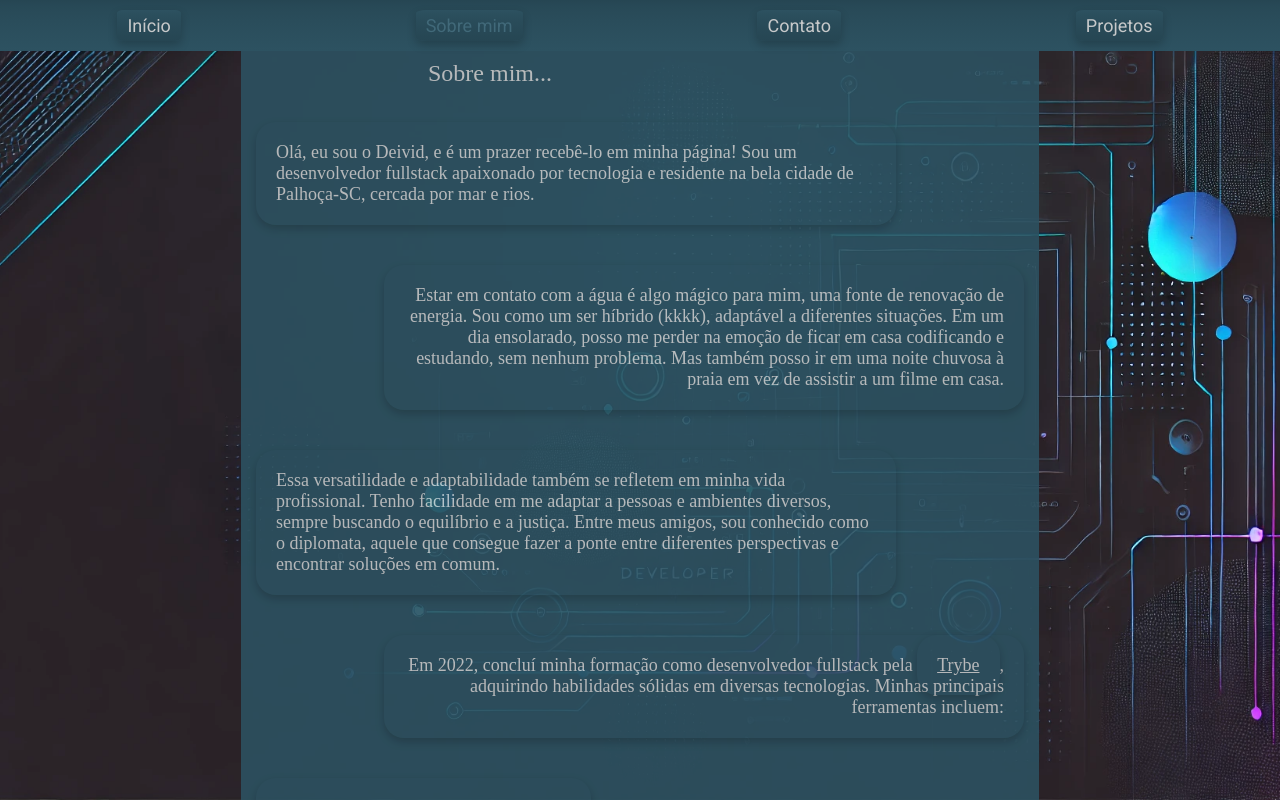
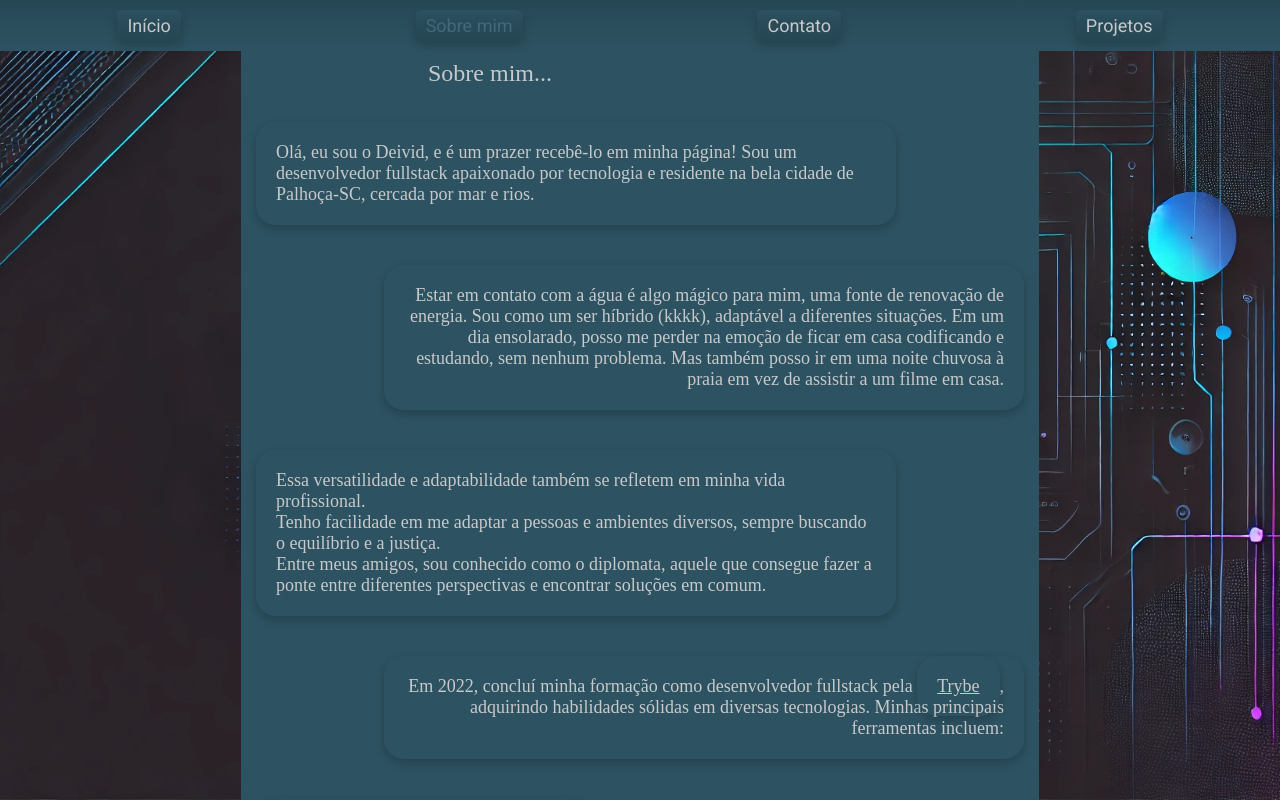
Before and after one commit to DeividBorges93/DeividBorges93.github.io, a React (Create React App) app: page /sobremim in a window 1280 px wide. Built offline with nearby package versions, Linux system fonts and the light colour scheme.

Commit message:
refactor(style): :art: corrects balloon displacement side

```diff
--- a/src/components/RenderAboutMe.jsx
+++ b/src/components/RenderAboutMe.jsx
@@ -12,7 +12,9 @@ export default function RenderAboutMe() {
           <p>Estar em contato com a água é algo mágico para mim, uma fonte de renovação de energia. Sou como um ser híbrido (kkkk), adaptável a diferentes situações. Em um dia ensolarado, posso me perder na emoção de ficar em casa codificando e estudando, sem nenhum problema. Mas também posso ir em uma noite chuvosa à praia em vez de assistir a um filme em casa.</p>
         </div>
         <div className="about-me-text">
-  <p>Essa versatilidade e adaptabilidade também se refletem em minha vida profissional. Tenho facilidade em me adaptar a pessoas e ambientes diversos, sempre buscando o equilíbrio e a justiça. Entre meus amigos, sou conhecido como o diplomata, aquele que consegue fazer a ponte entre diferentes perspectivas e encontrar soluções em comum.</p>
+          <p>Essa versatilidade e adaptabilidade também se refletem em minha vida profissional.</p>
+          <p>Tenho facilidade em me adaptar a pessoas e ambientes diversos, sempre buscando o equilíbrio e a justiça.</p>
+          <p>Entre meus amigos, sou conhecido como o diplomata, aquele que consegue fazer a ponte entre diferentes perspectivas e encontrar soluções em comum.</p>
         </div>
         <div className="about-me-text">
           <p>Em 2022, concluí minha formação como desenvolvedor fullstack pela <a className="about-me-text" rel="noopener noreferrer" target="blank" href="https://www.betrybe.com/">Trybe</a>, adquirindo habilidades sólidas em diversas tecnologias. Minhas principais ferramentas incluem:</p>
@@ -35,7 +37,6 @@ export default function RenderAboutMe() {
         <div className="about-me-text">
           <p>Obrigado por visitar minha página, e espero que você tenha uma ótima experiência navegando pelo meu portfólio!</p>
         </div>
-
       </div>
     </div>
   )
--- a/src/css/components/renderAboutme.css
+++ b/src/css/components/renderAboutme.css
@@ -2,7 +2,6 @@
   display: flex;
   justify-content: center;
   align-items: center;
-  opacity: 90%;
 }
 
 .text-div-about-me {
```
Lines whose indentation alone changed are shown as unchanged.
